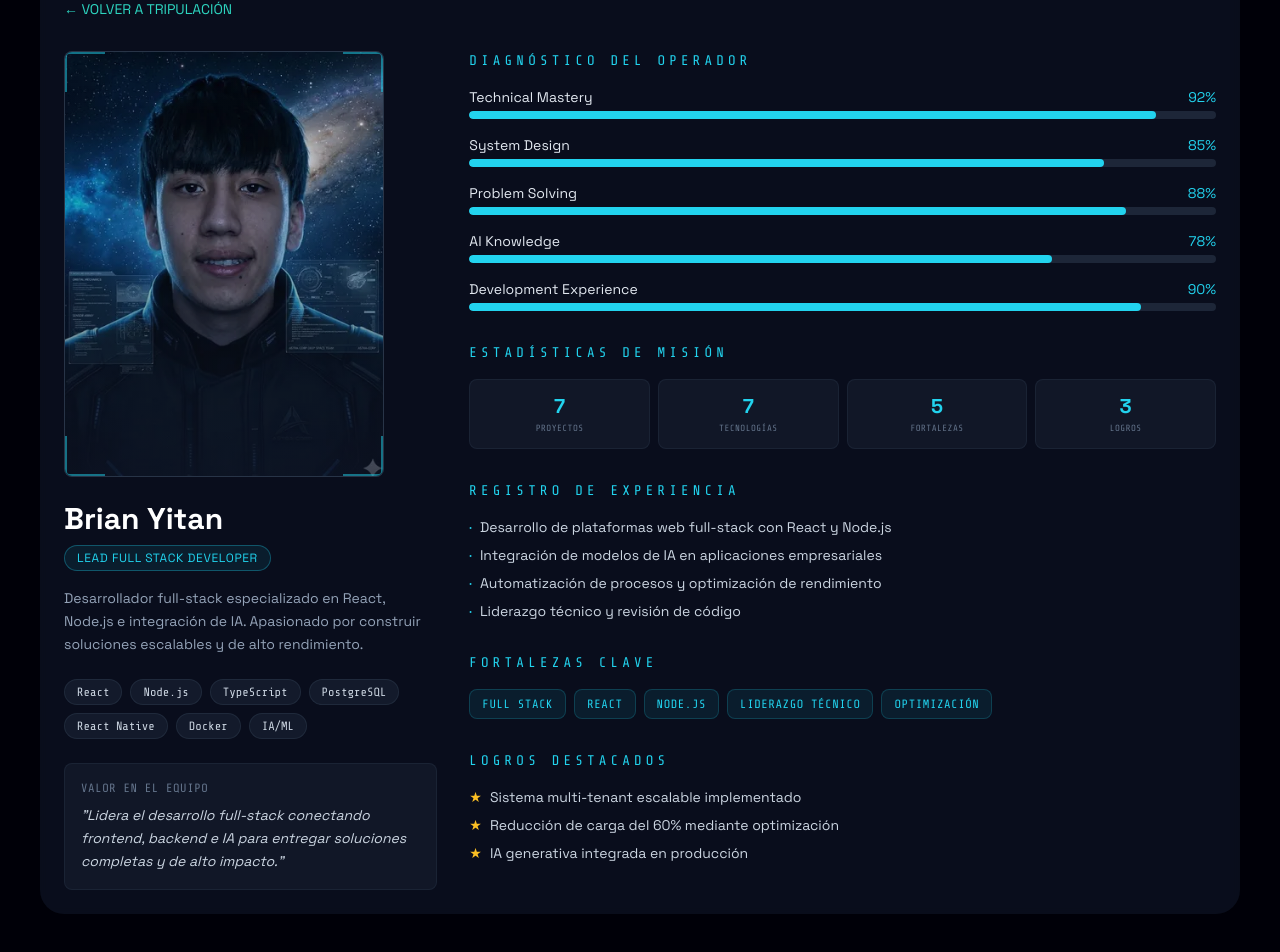
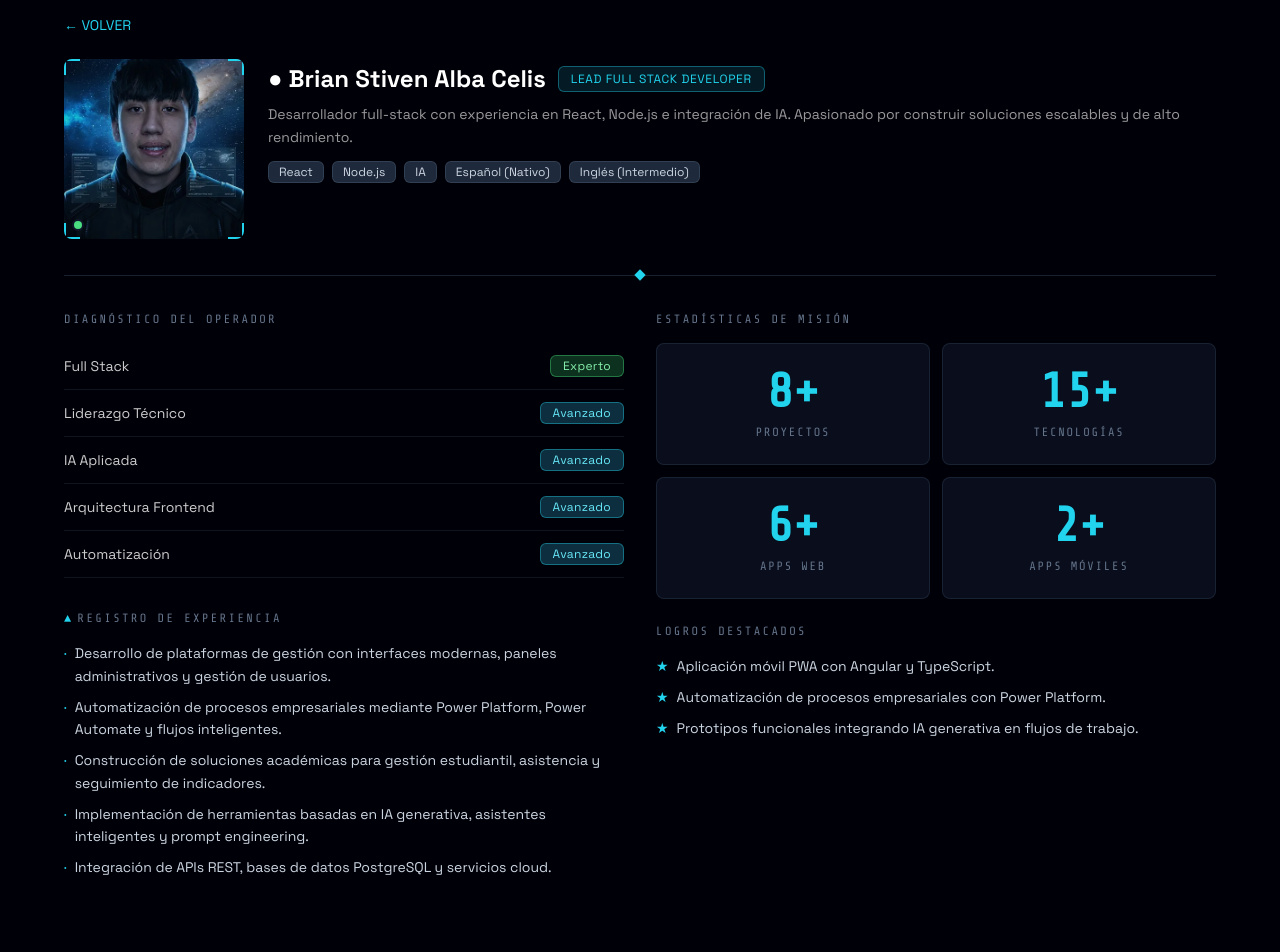
Before and after one commit to SYitan/Codefest, a React (Vite) app: page / in a window 1280 px wide. Shown: the part 1717-2669 px from the top of the page. Built offline with nearby package versions, Linux system fonts and the light colour scheme.

Commit message:
Refactor crew member profiles: update names, skills, and experiences; enhance styling and animations in DossierSection; remove unused CSS file and update asset links in index.html.

```diff
--- a/src/App.jsx
+++ b/src/App.jsx
@@ -12,35 +12,30 @@ const CREW_DATA = [
   {
     id: 1,
     photo: brianImg,
-    name: 'Brian Yitan',
+    name: 'Brian Stiven Alba Celis',
     shortName: 'Brian',
     rol: 'Lead Full Stack Developer',
-    perfil: 'Desarrollador full-stack especializado en React, Node.js e integración de IA. Apasionado por construir soluciones escalables y de alto rendimiento.',
+    perfil: 'Desarrollador full-stack con experiencia en React, Node.js e integración de IA. Apasionado por construir soluciones escalables y de alto rendimiento.',
     skills: [
-      { label: 'Technical Mastery', value: 92 },
-      { label: 'System Design', value: 85 },
-      { label: 'Problem Solving', value: 88 },
-      { label: 'AI Knowledge', value: 78 },
-      { label: 'Development Experience', value: 90 },
+      { label: 'Full Stack', level: 'Experto' },
+      { label: 'Liderazgo Técnico', level: 'Avanzado' },
+      { label: 'IA Aplicada', level: 'Avanzado' },
+      { label: 'Arquitectura Frontend', level: 'Avanzado' },
+      { label: 'Automatización', level: 'Avanzado' },
     ],
     experiencia: [
-      'Desarrollo de plataformas web full-stack con React y Node.js',
-      'Integración de modelos de IA en aplicaciones empresariales',
-      'Automatización de procesos y optimización de rendimiento',
-      'Liderazgo técnico y revisión de código',
+      'Desarrollo de plataformas de gestión con interfaces modernas, paneles administrativos y gestión de usuarios.',
+      'Automatización de procesos empresariales mediante Power Platform, Power Automate y flujos inteligentes.',
+      'Construcción de soluciones académicas para gestión estudiantil, asistencia y seguimiento de indicadores.',
+      'Implementación de herramientas basadas en IA generativa, asistentes inteligentes y prompt engineering.',
+      'Integración de APIs REST, bases de datos PostgreSQL y servicios cloud.',
     ],
-    fortalezas: ['Full Stack', 'React', 'Node.js', 'Liderazgo Técnico', 'Optimización'],
-    tecnologias: ['React', 'Node.js', 'TypeScript', 'PostgreSQL', 'React Native', 'Docker', 'IA/ML'],
-    contribuciones: [
-      'Implementación de sistema multi-tenant escalable',
-      'Optimización de rendimiento reduciendo tiempos de carga en 60%',
-      'Integración exitosa de IA generativa en plataforma cliente',
-    ],
-    valorEquipo: 'Lidera el desarrollo full-stack conectando frontend, backend e IA para entregar soluciones completas y de alto impacto.',
+    tecnologias: ['React', 'Node.js', 'IA', 'Español (Nativo)', 'Inglés (Intermedio)'],
+    stats: { proyectos: '8+', tecnologias: '15+', appsWeb: '6+', appsMoviles: '2+' },
     logros: [
-      'Sistema multi-tenant escalable implementado',
-      'Reducción de carga del 60% mediante optimización',
-      'IA generativa integrada en producción',
+      'Aplicación móvil PWA con Angular y TypeScript.',
+      'Automatización de procesos empresariales con Power Platform.',
+      'Prototipos funcionales integrando IA generativa en flujos de trabajo.',
     ],
     color: '#22d3ee',
   },
@@ -50,32 +45,26 @@ const CREW_DATA = [
     name: 'Ian Lorenzo',
     shortName: 'Ian',
     rol: 'Automation, AI & Cybersecurity Specialist',
-    perfil: 'Especialista en automatización, ciberseguridad e inteligencia artificial. Experto en Python, n8n y flujos automatizados.',
+    perfil: 'Especialista en automatización, ciberseguridad e IA. Experto en Python, n8n y flujos automatizados para optimización de infraestructura.',
     skills: [
-      { label: 'Technical Mastery', value: 88 },
-      { label: 'System Design', value: 82 },
-      { label: 'Problem Solving', value: 90 },
-      { label: 'AI Knowledge', value: 85 },
-      { label: 'Development Experience', value: 84 },
+      { label: 'Automatización', level: 'Experto' },
+      { label: 'Ciberseguridad', level: 'Avanzado' },
+      { label: 'Python Avanzado', level: 'Experto' },
+      { label: 'Redes', level: 'Avanzado' },
+      { label: 'Administración Linux', level: 'Avanzado' },
     ],
     experiencia: [
-      'Desarrollo de flujos de automatización con n8n',
-      'Implementación de medidas de ciberseguridad en infraestructura',
-      'Administración de servidores Linux y despliegues',
-      'Creación de APIs y microservicios',
+      'Desarrollo de flujos de automatización complejos con n8n y Python.',
+      'Implementación de medidas de ciberseguridad en infraestructura cloud.',
+      'Administración de servidores Linux, monitoreo y despliegues automatizados.',
+      'Creación de APIs REST y microservicios para integración de sistemas.',
     ],
-    fortalezas: ['Automatización', 'Ciberseguridad', 'Python', 'Linux', 'APIs'],
-    tecnologias: ['Python', 'n8n', 'Linux', 'APIs REST', 'Ciberseguridad', 'Docker', 'Bash'],
-    contribuciones: [
-      'Automatización completa de procesos de CI/CD',
-      'Implementación de sistema de monitoreo de seguridad 24/7',
-      'Integración de 15+ APIs en flujos automatizados',
-    ],
-    valorEquipo: 'Automatiza procesos críticos y protege la infraestructura, permitiendo al equipo operar con seguridad y eficiencia.',
+    tecnologias: ['Python', 'n8n', 'Ciberseguridad', 'Español (Nativo)', 'Inglés (Técnico)'],
+    stats: { proyectos: '6+', tecnologias: '12+', appsWeb: '4+', appsMoviles: '1+' },
     logros: [
-      'CI/CD completamente automatizado',
-      'Monitoreo de seguridad 24/7 implementado',
-      '15+ APIs integradas en flujos automatizados',
+      'Automatización completa de procesos de CI/CD con n8n.',
+      'Sistema de monitoreo de seguridad 24/7 implementado.',
+      '15+ APIs integradas en flujos automatizados de producción.',
     ],
     color: '#a78bfa',
   },
@@ -87,30 +76,25 @@ const CREW_DATA = [
     rol: 'Frontend & Mobile Engineer',
     perfil: 'Estudiante enfocado en desarrollo frontend y mobile, construcción de interfaces modernas y experiencias de usuario intuitivas.',
     skills: [
-      { label: 'Technical Mastery', value: 78 },
-      { label: 'System Design', value: 72 },
-      { label: 'Problem Solving', value: 80 },
-      { label: 'AI Knowledge', value: 65 },
-      { label: 'Development Experience', value: 76 },
+      { label: 'Frontend', level: 'Avanzado' },
+      { label: 'Mobile Development', level: 'Avanzado' },
+      { label: 'UI/UX Design', level: 'Intermedio' },
+      { label: 'TypeScript', level: 'Avanzado' },
+      { label: 'APIs REST', level: 'Avanzado' },
     ],
     experiencia: [
-      'Desarrollo de interfaces con React y React Native',
-      'Construcción de aplicaciones mobile funcionales',
-      'Maquetación con HTML5, CSS3 y TypeScript',
-      'Consumo de APIs REST en aplicaciones',
-      'Control de versiones con Git',
+      'Desarrollo de interfaces de usuario con React y React Native.',
+      'Construcción de aplicaciones mobile funcionales con navegación.',
+      'Maquetación y prototipado con HTML5, CSS3 y TypeScript.',
+      'Consumo e integración de APIs REST en aplicaciones.',
+      'Control de versiones y trabajo colaborativo con Git.',
     ],
-    fortalezas: ['Frontend', 'Mobile Development', 'UI Engineering', 'Resolución de Problemas', 'Trabajo en Equipo'],
-    tecnologias: ['React', 'React Native', 'JavaScript', 'TypeScript', 'HTML5', 'CSS3', 'Git', 'APIs REST'],
-    contribuciones: [
-      'Desarrollo de interfaces de usuario',
-      'Construcción de componentes reutilizables',
-      'Prototipado rápido de funcionalidades',
-    ],
-    valorEquipo: 'Construye las interfaces que los usuarios ven y usan, asegurando que cada pantalla sea intuitiva, rápida y visualmente consistente.',
+    tecnologias: ['React', 'React Native', 'TypeScript', 'Español (Nativo)', 'Inglés (Técnico)'],
+    stats: { proyectos: '10+', tecnologias: '18+', appsWeb: '15+', appsMoviles: '3+' },
     logros: [
-      'App mobile con navegación y consumo de APIs',
-      'Sistema de componentes reutilizables',
+      'App mobile con navegación completa y consumo de APIs.',
+      'Sistema de componentes reutilizables para múltiples proyectos.',
+      'Interfaces responsivas implementadas en producción.',
     ],
     color: '#fb923c',
   },
@@ -120,32 +104,26 @@ const CREW_DATA = [
     name: 'Matheus Rocha',
     shortName: 'Matheus',
     rol: 'AI Systems Architect',
-    perfil: 'Arquitecto de sistemas de IA especializado en integración de modelos LLM, fine-tuning y soluciones empresariales de inteligencia artificial.',
+    perfil: 'Arquitecto de sistemas de IA especializado en modelos LLM, fine-tuning y soluciones empresariales de inteligencia artificial.',
     skills: [
-      { label: 'Technical Mastery', value: 95 },
-      { label: 'System Design', value: 90 },
-      { label: 'Problem Solving', value: 87 },
-      { label: 'AI Knowledge', value: 96 },
-      { label: 'Development Experience', value: 82 },
+      { label: 'Arquitectura IA', level: 'Experto' },
+      { label: 'Python', level: 'Experto' },
+      { label: 'LLMs', level: 'Experto' },
+      { label: 'MLOps', level: 'Avanzado' },
+      { label: 'APIs IA', level: 'Avanzado' },
     ],
     experiencia: [
-      'Arquitectura de sistemas de inteligencia artificial',
-      'Implementación de modelos LLM y fine-tuning',
-      'Integración de APIs de OpenAI en soluciones empresariales',
-      'Diseño de pipelines de datos para entrenamiento de modelos',
+      'Arquitectura de sistemas de IA para soluciones empresariales escalables.',
+      'Implementación de modelos LLM con fine-tuning y optimización.',
+      'Integración de APIs de OpenAI en productos de producción.',
+      'Diseño de pipelines de datos para entrenamiento y evaluación de modelos.',
     ],
-    fortalezas: ['Arquitectura IA', 'Python', 'LLMs', 'Fine-tuning', 'Sistemas RAG'],
-    tecnologias: ['Python', 'Java', 'OpenAI', 'TensorFlow', 'Arquitectura IA', 'APIs', 'RAG'],
-    contribuciones: [
-      'Implementación de sistema RAG para búsqueda empresarial',
-      'Arquitectura de plataforma multi-agente con IA',
-      'Reducción de costos de inferencia en 45% mediante optimización',
-    ],
-    valorEquipo: 'Diseña la arquitectura de IA del equipo, habilitando soluciones inteligentes que diferencian nuestros productos en el mercado.',
+    tecnologias: ['Python', 'OpenAI', 'LLMs', 'Español (Nativo)', 'Inglés (Avanzado)'],
+    stats: { proyectos: '4+', tecnologias: '14+', sistemasIA: '7+', modelosDeploy: '12+' },
     logros: [
-      'Sistema RAG implementado para búsqueda empresarial',
-      'Plataforma multi-agente con IA desplegada',
-      'Costos de inferencia reducidos en 45%',
+      'Sistema RAG implementado para búsqueda empresarial.',
+      'Plataforma multi-agente con IA desplegada en producción.',
+      'Reducción de costos de inferencia en 45% mediante optimización.',
     ],
     color: '#60a5fa',
   },
--- a/src/components/DossierSection.jsx
+++ b/src/components/DossierSection.jsx
@@ -1,168 +1,169 @@
 import { useEffect, useRef, useState } from 'react'
+
+const levelColors = {
+  Experto: 'bg-green-900/60 border-green-400/40 text-green-300',
+  Avanzado: 'bg-cyan-900/60 border-cyan-400/40 text-cyan-300',
+  Intermedio: 'bg-slate-700/60 border-slate-500/40 text-slate-300',
+}
+
+const statLabels = {
+  proyectos: 'PROYECTOS',
+  tecnologias: 'TECNOLOGÍAS',
+  appsWeb: 'APPS WEB',
+  appsMoviles: 'APPS MÓVILES',
+  sistemasIA: 'SIST. IA',
+  modelosDeploy: 'MODELOS DEPLOY',
+}
 
 function AnimatedContent({ member, onBack }) {
   const [loaded, setLoaded] = useState(false)
 
   useEffect(() => {
     setLoaded(false)
-    const t = setTimeout(() => setLoaded(true), 50)
+    const t = setTimeout(() => setLoaded(true), 80)
     return () => clearTimeout(t)
   }, [member.id])
 
-  const animClass = `transition-all duration-700 ${loaded ? 'opacity-100 translate-y-0' : 'opacity-0 translate-y-8'}`
-
-  const metrics = [
-    { label: 'PROYECTOS', value: member.experiencia.length + member.contribuciones.length },
-    { label: 'TECNOLOGÍAS', value: member.tecnologias.length },
-    { label: 'FORTALEZAS', value: member.fortalezas.length },
-    { label: 'LOGROS', value: member.logros.length },
-  ]
+  const anim = `transition-all duration-700 ${loaded ? 'opacity-100 translate-y-0' : 'opacity-0 translate-y-6'}`
 
   return (
     <div>
       <button
         onClick={onBack}
-        className="text-teal-400 text-sm hover:underline mb-8 inline-block transition-all"
+        className="text-cyan-400 text-sm hover:text-cyan-300 transition-colors mb-6 inline-block"
       >
-        ← VOLVER A TRIPULACIÓN
+        ← VOLVER
       </button>
 
-      <div className={`flex flex-col lg:flex-row gap-8 ${animClass}`}>
-        <div className="lg:w-1/3">
-          <div className="relative w-full max-w-xs mx-auto lg:mx-0 rounded-lg bg-slate-800 mb-6 overflow-hidden border border-slate-700/50">
-            <div className="aspect-[3/4]">
-              <img
-                src={member.photo}
-                alt={member.name}
-                className="absolute inset-0 w-full h-full object-cover"
-              />
-              <div className="absolute inset-0 bg-gradient-to-t from-slate-900/70 via-slate-900/20 to-transparent" />
+      {/* ── HEADER: image + info ── */}
+      <div className={`flex gap-6 items-start ${anim}`}>
+        <div className="relative w-[180px] h-[180px] rounded-lg overflow-hidden bg-gradient-to-br from-slate-800 via-slate-900 to-slate-950 flex-shrink-0">
+          <img src={member.photo} alt={member.name} className="w-full h-full object-cover" />
           <div className="absolute inset-0 bg-slate-900/10" />
+          <div style={{ backgroundColor: member.color }} className="absolute top-0 left-0 w-4 h-[2px]" />
+          <div style={{ backgroundColor: member.color }} className="absolute top-0 left-0 w-[2px] h-4" />
+          <div style={{ backgroundColor: member.color }} className="absolute top-0 right-0 w-4 h-[2px]" />
+          <div style={{ backgroundColor: member.color }} className="absolute top-0 right-0 w-[2px] h-4" />
+          <div style={{ backgroundColor: member.color }} className="absolute bottom-0 left-0 w-4 h-[2px]" />
+          <div style={{ backgroundColor: member.color }} className="absolute bottom-0 left-0 w-[2px] h-4" />
+          <div style={{ backgroundColor: member.color }} className="absolute bottom-0 right-0 w-4 h-[2px]" />
+          <div style={{ backgroundColor: member.color }} className="absolute bottom-0 right-0 w-[2px] h-4" />
+          <div className="absolute bottom-2 left-2 w-3 h-3 rounded-full bg-green-400 border-2 border-slate-900" />
         </div>
-            <div className="absolute top-0 left-0 w-10 h-10 border-t-2 border-l-2 rounded-tl" style={{ borderColor: `${member.color}80` }} />
-            <div className="absolute top-0 right-0 w-10 h-10 border-t-2 border-r-2 rounded-tr" style={{ borderColor: `${member.color}80` }} />
-            <div className="absolute bottom-0 left-0 w-10 h-10 border-b-2 border-l-2 rounded-bl" style={{ borderColor: `${member.color}80` }} />
-            <div className="absolute bottom-0 right-0 w-10 h-10 border-b-2 border-r-2 rounded-br" style={{ borderColor: `${member.color}80` }} />
-          </div>
-          <h2 className="text-3xl font-bold text-white mb-2">{member.name}</h2>
-          <div
-            className="inline-block px-3 py-1 rounded-full border text-xs uppercase tracking-wider mb-4"
+
+        <div className="flex-1 min-w-0 pt-1">
+          <div className="flex items-center gap-3 flex-wrap mb-2">
+            <h2 className="text-2xl font-bold text-white">● {member.name}</h2>
+            <span
+              className="px-3 py-1 rounded-md text-xs uppercase tracking-wider"
               style={{
-              backgroundColor: `${member.color}15`,
-              borderColor: `${member.color}50`,
+                backgroundColor: `${member.color}20`,
+                border: `1px solid ${member.color}60`,
                 color: member.color,
               }}
             >
               {member.rol}
+            </span>
           </div>
-          <p className="text-slate-400 text-sm mb-6 leading-relaxed">{member.perfil}</p>
-          <div className="flex flex-wrap gap-2 mb-6">
+          <p className="text-white/60 text-sm mb-3 leading-relaxed">{member.perfil}</p>
+          <div className="flex flex-wrap gap-2">
             {member.tecnologias.map((t) => (
               <span
                 key={t}
-                className="px-3 py-1 rounded-full bg-slate-800/50 border border-slate-700/40 text-xs text-slate-300 font-mono"
+                className="px-2.5 py-0.5 rounded-md bg-slate-800 border border-slate-600/50 text-slate-300 text-xs"
               >
                 {t}
               </span>
             ))}
           </div>
-          <div className="p-4 rounded-lg bg-slate-800/40 border border-slate-700/30">
-            <p className="text-xs text-slate-500 font-mono uppercase tracking-wider mb-2">Valor en el equipo</p>
-            <p className="text-sm text-slate-300 leading-relaxed italic">"{member.valorEquipo}"</p>
         </div>
       </div>
 
-        <div className="lg:w-2/3 space-y-8">
-          <div>
-            <h3 className="text-sm uppercase tracking-[0.3em] font-mono mb-4" style={{ color: member.color }}>
-              DIAGNÓSTICO DEL OPERADOR
-            </h3>
-            <div className="space-y-4">
-              {member.skills.map((skill) => (
-                <div key={skill.label}>
-                  <div className="flex justify-between text-sm mb-1">
-                    <span className="text-slate-200">{skill.label}</span>
-                    <span style={{ color: member.color }}>{skill.value}%</span>
+      {/* ── DIVIDER ── */}
+      <div className="relative my-8">
+        <div className="absolute inset-0 flex items-center">
+          <div className="w-full border-t border-slate-700/50" />
         </div>
-                  <div className="w-full h-2 rounded-full bg-slate-700/50 overflow-hidden">
+        <div className="relative flex justify-center">
           <div
-                      className="h-full rounded-full transition-all duration-1000 ease-out"
-                      style={{
-                        width: `${loaded ? skill.value : 0}%`,
-                        backgroundColor: member.color,
-                      }}
+            className="w-2 h-2 rotate-45"
+            style={{ backgroundColor: member.color }}
           />
         </div>
       </div>
-              ))}
-            </div>
-          </div>
 
+      {/* ── BODY: two-column grid ── */}
+      <div className={`grid grid-cols-1 lg:grid-cols-2 gap-8 ${anim}`}>
+        {/* ── LEFT COLUMN ── */}
         <div>
-            <h3 className="text-sm uppercase tracking-[0.3em] font-mono mb-4" style={{ color: member.color }}>
-              ESTADÍSTICAS DE MISIÓN
+          <h3 className="text-xs text-slate-500 tracking-[0.2em] uppercase font-mono mb-4">
+            DIAGNÓSTICO DEL OPERADOR
           </h3>
-            <div className="grid grid-cols-4 gap-2">
-              {metrics.map((m) => (
+          <div>
+            {member.skills.map((skill) => (
               <div
-                  key={m.label}
-                  className="p-3 rounded-lg bg-slate-800/40 border border-slate-700/30 text-center"
+                key={skill.label}
+                className="flex items-center justify-between py-3 border-b border-slate-700/30"
               >
-                  <p className="text-xl font-bold" style={{ color: member.color }}>{m.value}</p>
-                  <p className="text-[9px] text-slate-500 uppercase tracking-wider mt-0.5 font-mono">{m.label}</p>
+                <span className="text-sm text-white/80">{skill.label}</span>
+                <span
+                  className={`text-xs px-3 py-0.5 rounded-md border tracking-wide ${levelColors[skill.level]}`}
+                >
+                  {skill.level}
+                </span>
               </div>
             ))}
           </div>
-          </div>
 
-          <div>
-            <h3 className="text-sm uppercase tracking-[0.3em] font-mono mb-4" style={{ color: member.color }}>
+          <h3 className="text-xs text-slate-500 tracking-[0.2em] uppercase font-mono mt-8 mb-4">
+            <span className="text-cyan-400 mr-1">▲</span>
             REGISTRO DE EXPERIENCIA
           </h3>
           <ul className="space-y-2">
             {member.experiencia.map((item, i) => (
-                <li key={i} className="text-sm text-slate-300 flex gap-2">
-                  <span style={{ color: member.color }}>·</span>
+              <li key={i} className="text-sm text-slate-300 leading-relaxed flex gap-2">
+                <span className="text-cyan-400 flex-shrink-0">·</span>
                 {item}
               </li>
             ))}
           </ul>
         </div>
 
+        {/* ── RIGHT COLUMN ── */}
         <div>
-            <h3 className="text-sm uppercase tracking-[0.3em] font-mono mb-4" style={{ color: member.color }}>
-              FORTALEZAS CLAVE
+          <h3 className="text-xs text-slate-500 tracking-[0.2em] uppercase font-mono mb-4">
+            ESTADÍSTICAS DE MISIÓN
           </h3>
-            <div className="flex flex-wrap gap-2">
-              {member.fortalezas.map((f) => (
-                <span
-                  key={f}
-                  className="px-3 py-1.5 rounded-lg text-xs uppercase tracking-wider font-mono border"
-                  style={{
-                    backgroundColor: `${member.color}15`,
-                    borderColor: `${member.color}30`,
-                    color: member.color,
-                  }}
+          <div className="grid grid-cols-2 gap-3">
+            {Object.entries(member.stats).map(([key, value]) => (
+              <div
+                key={key}
+                className="bg-slate-900/60 border border-slate-700/40 rounded-lg p-6 text-center"
               >
-                  {f}
-                </span>
+                <p
+                  className="text-5xl font-black font-mono leading-none"
+                  style={{ color: member.color }}
+                >
+                  {value}
+                </p>
+                <p className="text-xs text-slate-500 tracking-[0.15em] uppercase mt-2 font-mono">
+                  {statLabels[key] || key.replace(/([A-Z])/g, ' $1').trim()}
+                </p>
+              </div>
             ))}
           </div>
-          </div>
 
-          <div>
-            <h3 className="text-sm uppercase tracking-[0.3em] font-mono mb-4" style={{ color: member.color }}>
+          <h3 className="text-xs text-slate-500 tracking-[0.2em] uppercase font-mono mt-6 mb-4">
             LOGROS DESTACADOS
           </h3>
           <ul className="space-y-2">
             {member.logros.map((item, i) => (
-                <li key={i} className="text-sm text-slate-300 flex gap-2">
-                  <span className="text-amber-400">★</span>
+              <li key={i} className="text-sm text-slate-300 leading-relaxed flex gap-2">
+                <span className="text-cyan-400 flex-shrink-0">★</span>
                 {item}
               </li>
             ))}
           </ul>
-          </div>
         </div>
       </div>
     </div>
@@ -190,9 +191,7 @@ export default function DossierSection({ member, onBack }) {
         member ? 'opacity-100' : 'opacity-0'
       }`}
     >
-      <div className="relative max-w-6xl mx-auto">
-        <div className="absolute inset-0 -m-6 rounded-3xl bg-slate-900/60 backdrop-blur-sm" />
-        <div className="relative">
+      <div className="max-w-6xl mx-auto">
         {member ? (
           <AnimatedContent key={member.id} member={member} onBack={onBack} />
         ) : (
@@ -201,7 +200,6 @@ export default function DossierSection({ member, onBack }) {
           </p>
         )}
       </div>
-      </div>
     </section>
   )
 }
```
Also changed, not shown: 3 other files (tests, documents, lock files or other folders). Lines whose indentation alone changed are shown as unchanged.
